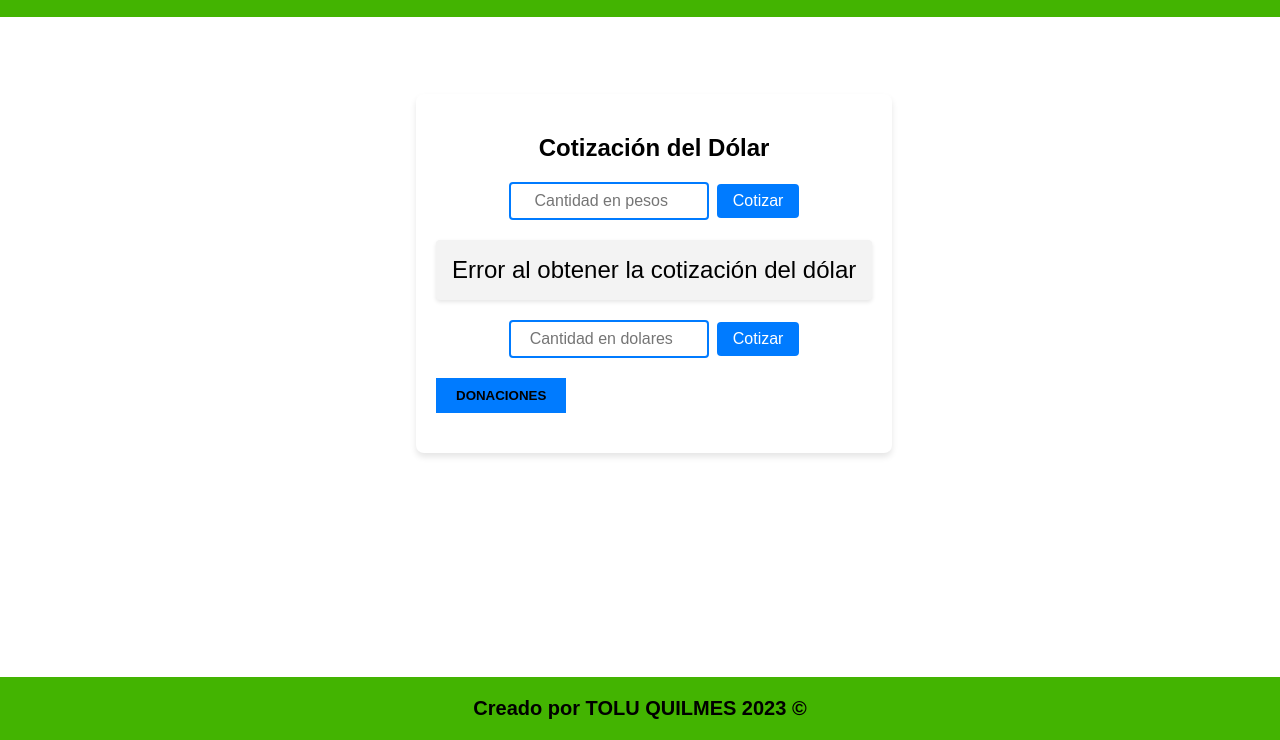
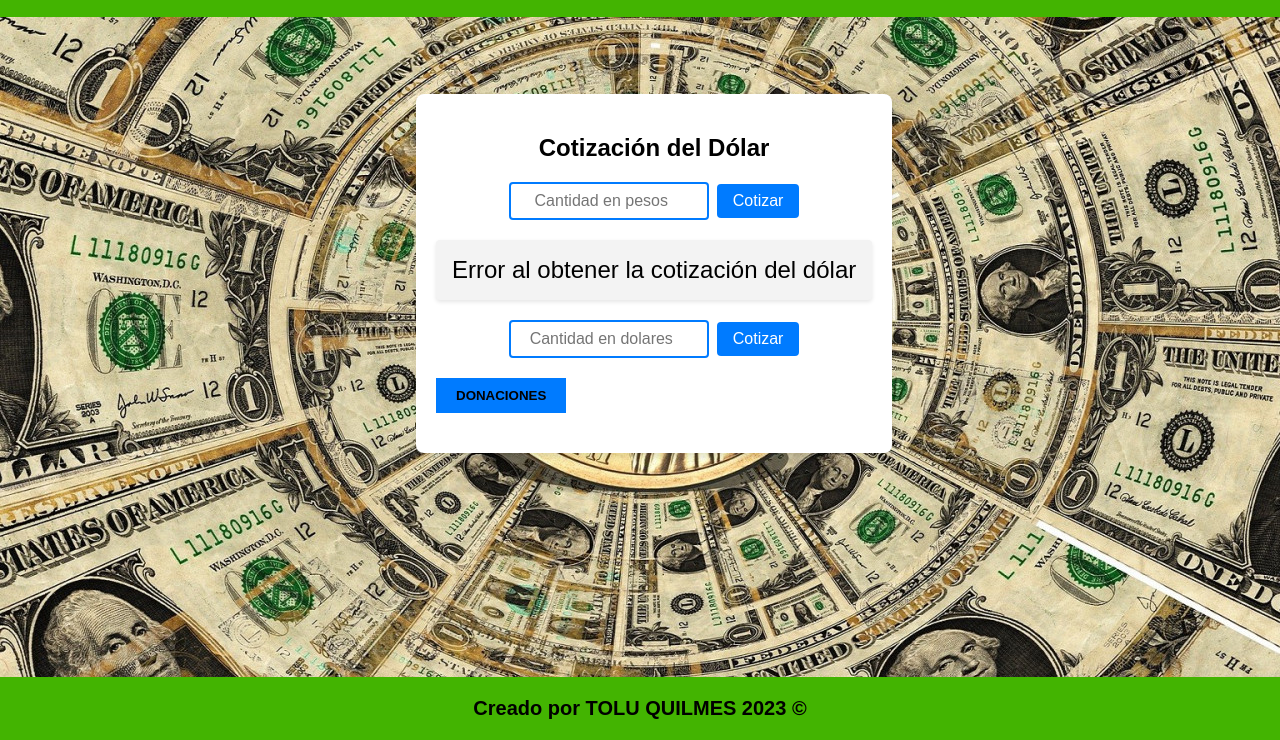
Before and after one commit to lucadarpino/alaproyect, a website: page index.html in a window 1280 px wide. Shown: the part 60-800 px from the top of the page. Drawn offline with nearby package versions, Linux system fonts and the light colour scheme; no server answers.

Commit message:
Update style.css

```diff
--- a/style.css
+++ b/style.css
@@ -4,7 +4,7 @@
     box-sizing: border-box;
 }
 body {
-    background-image: url(../assets/img/fondo.jpg);
+    background-image: url(../fondo.jpg);
     background-position: center ;
     font-family: Arial, sans-serif;
     display: flex;
```
